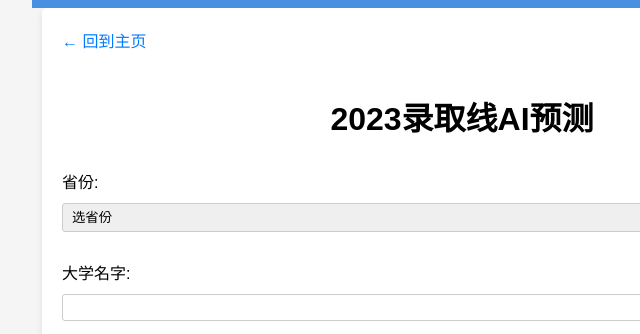
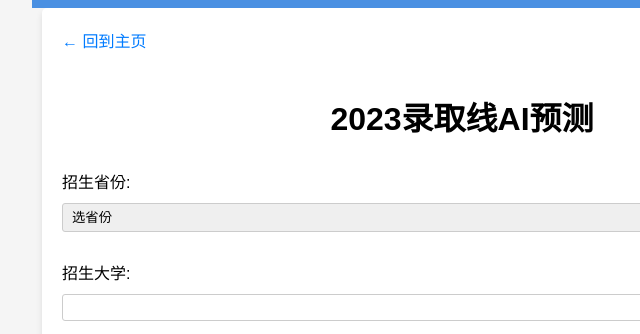
Before and after one commit to datasciencebyexample/gaokao, a plain HTML site: page scores.html in a window 1280 px wide. Shown: the top 334 px of the page, 178-818 px from the left. Drawn offline with Linux system fonts and the light colour scheme.

Commit message:
Add files via upload

```diff
--- a/scores.html
+++ b/scores.html
@@ -11,7 +11,7 @@
 	<a href="index.html" class="back-to-main">&larr; 回到主页</a>
         <h1>2023录取线AI预测</h1>
         <form id="scoreSearchForm">
-            <label for="province">省份:</label>
+            <label for="province">招生省份:</label>
             <select id="province" name="province">
                 <option value="" disabled selected>选省份</option>
 				<option value="河南省">河南省</option>
@@ -47,7 +47,7 @@
 				<option value="江西省">江西省</option>
             </select>
             <br>
-            <label for="univName">大学名字:</label>
+            <label for="univName">招生大学:</label>
             <input type="text" id="univName" name="univName">
             <br>
             <button type="submit">提交</button>
```
